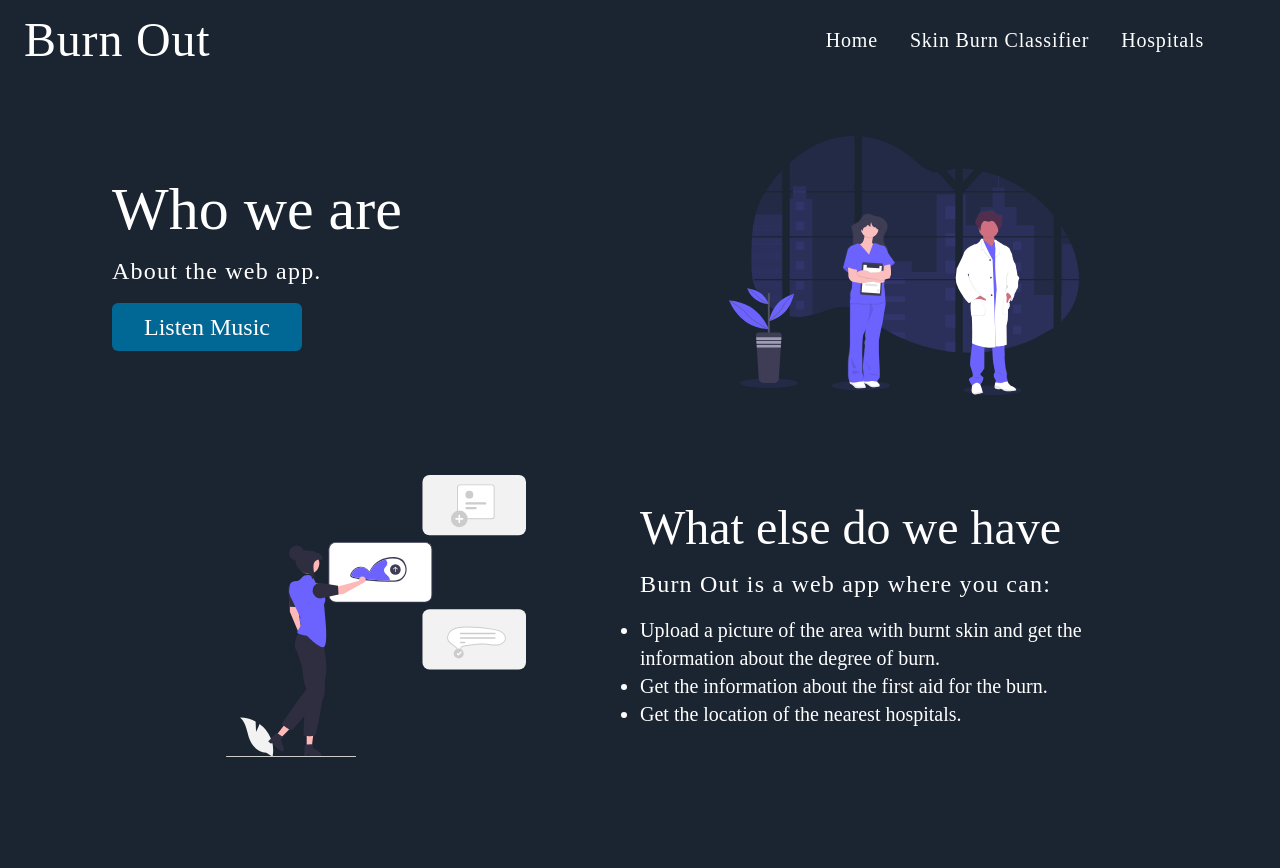
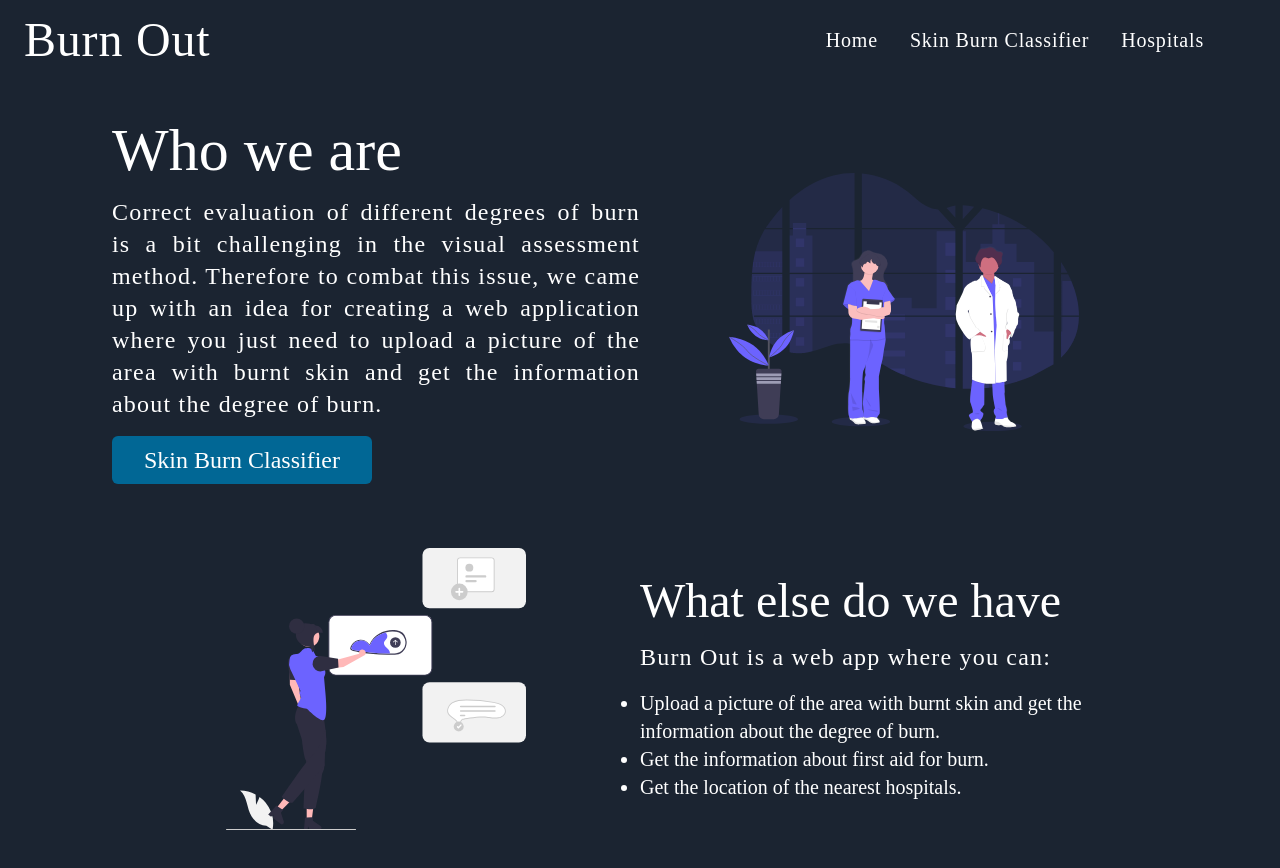
Before and after one commit to Harshal0902/Hackdemonium-2.0, a React (Create React App) app in the folder client/: page / in a window 1280 px wide. Shown: the top 868 px of the page. Before the commit the page ends 821 px from the top, so only its background shows below. Built offline with nearby package versions, Linux system fonts and the light colour scheme.

Commit message:
✨ Update content on home page

```diff
--- a/client/src/pages/Home.js
+++ b/client/src/pages/Home.js
@@ -10,10 +10,10 @@ export default function Home() {
             <div className='md:grid md:grid-cols-2 items-center pt-10'>
                 <div className=''>
                     <h1 className='text-3xl md:text-6xl'>Who we are</h1>
-                    <p className='text-xl md:text-2xl py-4 tracking-wider'>About the web app.</p>
+                    <p className='text-xl md:text-2xl py-4 tracking-wider text-justify'>Correct evaluation of different degrees of burn is a bit challenging in the visual assessment method. Therefore to combat this issue, we came up with an idea for creating a web application where you just need to upload a picture of the area with burnt skin and get the information about the degree of burn.</p>
 
-                    <Link to="/music">
-                        <button className='bg-secondary py-2 px-8 rounded-md text-xl md:text-2xl'>Listen Music</button>
+                    <Link to="/skinBurn">
+                        <button className='bg-secondary py-2 px-8 rounded-md text-xl md:text-2xl'>Skin Burn Classifier</button>
                     </Link>
 
                 </div>
@@ -32,7 +32,7 @@ export default function Home() {
                     </p>
                     <ul className="text-xl">
                         <li className="list-disc">Upload a picture of the area with burnt skin and get the information about the degree of burn.</li>
-                        <li className="list-disc">Get the information about the first aid for the burn.</li>
+                        <li className="list-disc">Get the information about first aid for burn.</li>
                         <li className="list-disc">Get the location of the nearest hospitals.</li>
                     </ul>
                 </div>
```
